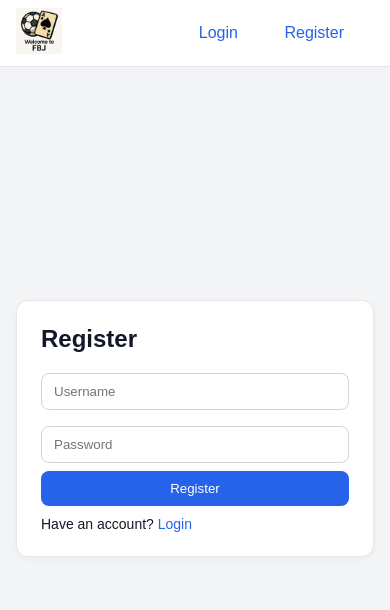
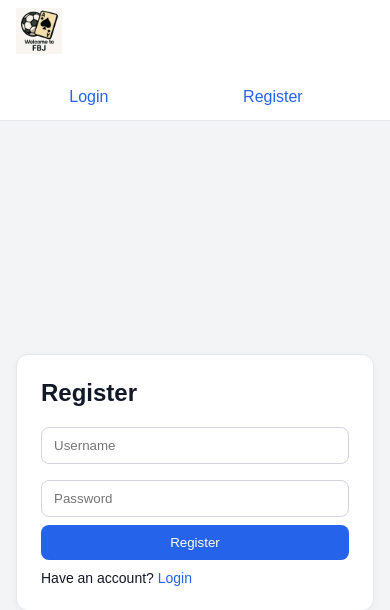
Before and after one commit to goenghisghan/fbj-game, a Flask app: page /register in a window 390 px wide. Shown: the top 610 px of the page. Run offline with Flask 3, Linux system fonts and the light colour scheme; some web fonts are replaced.

Commit message:
Update style.css

```diff
--- a/static/style.css
+++ b/static/style.css
@@ -18,3 +18,26 @@ a{color:#2563eb;text-decoration:none}a:hover{text-decoration:underline}
 .marker-dot{position:absolute;top:26px;width:10px;height:10px;background:#111827;border-radius:50%;transform:translateX(-50%);z-index:2}
 .stats{font-size:13px;text-align:left;margin-top:6px}.stats details{background:#f9fafb;border:1px solid #e5e7eb;border-radius:8px;padding:8px}.stats summary{cursor:pointer;font-weight:600}
 .stats ul{margin:6px 0 0 16px;padding:0}.stats li{margin:3px 0}.kit-img{width:56px;height:auto;display:block;margin:6px auto}
+/* Prevent nav links from splitting across lines */
+.nav-links a {
+  white-space: nowrap;
+}
+
+/* On small screens, let links stack neatly */
+@media (max-width:600px) {
+  .nav-inner {
+    flex-wrap: wrap;
+  }
+  .nav-links {
+    display: flex;
+    flex-wrap: wrap;
+    gap: 10px;
+    width: 100%;
+    justify-content: center;
+    margin-top: 8px;
+  }
+  .nav-links a {
+    flex: 1 1 auto;
+    text-align: center;
+  }
+}
```
